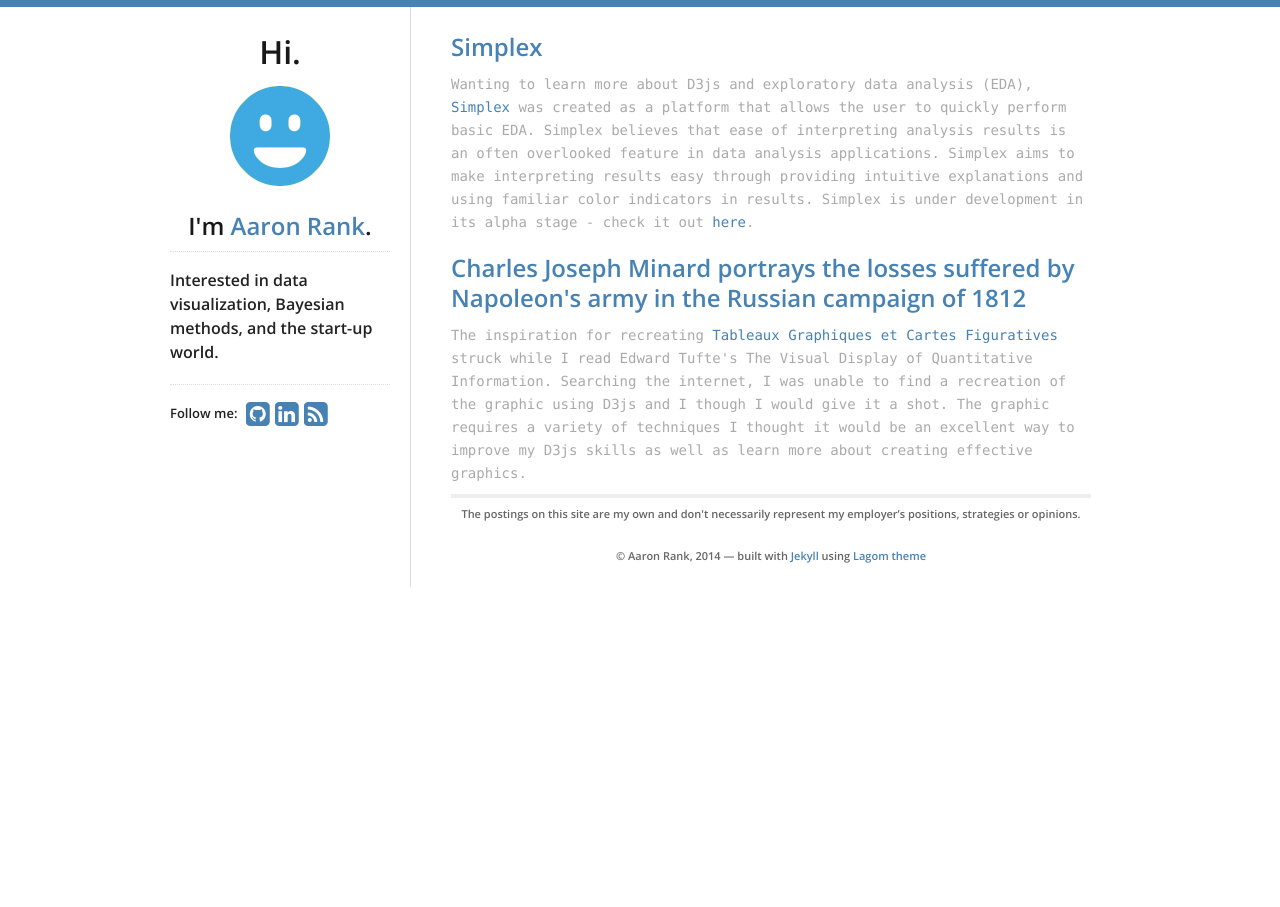
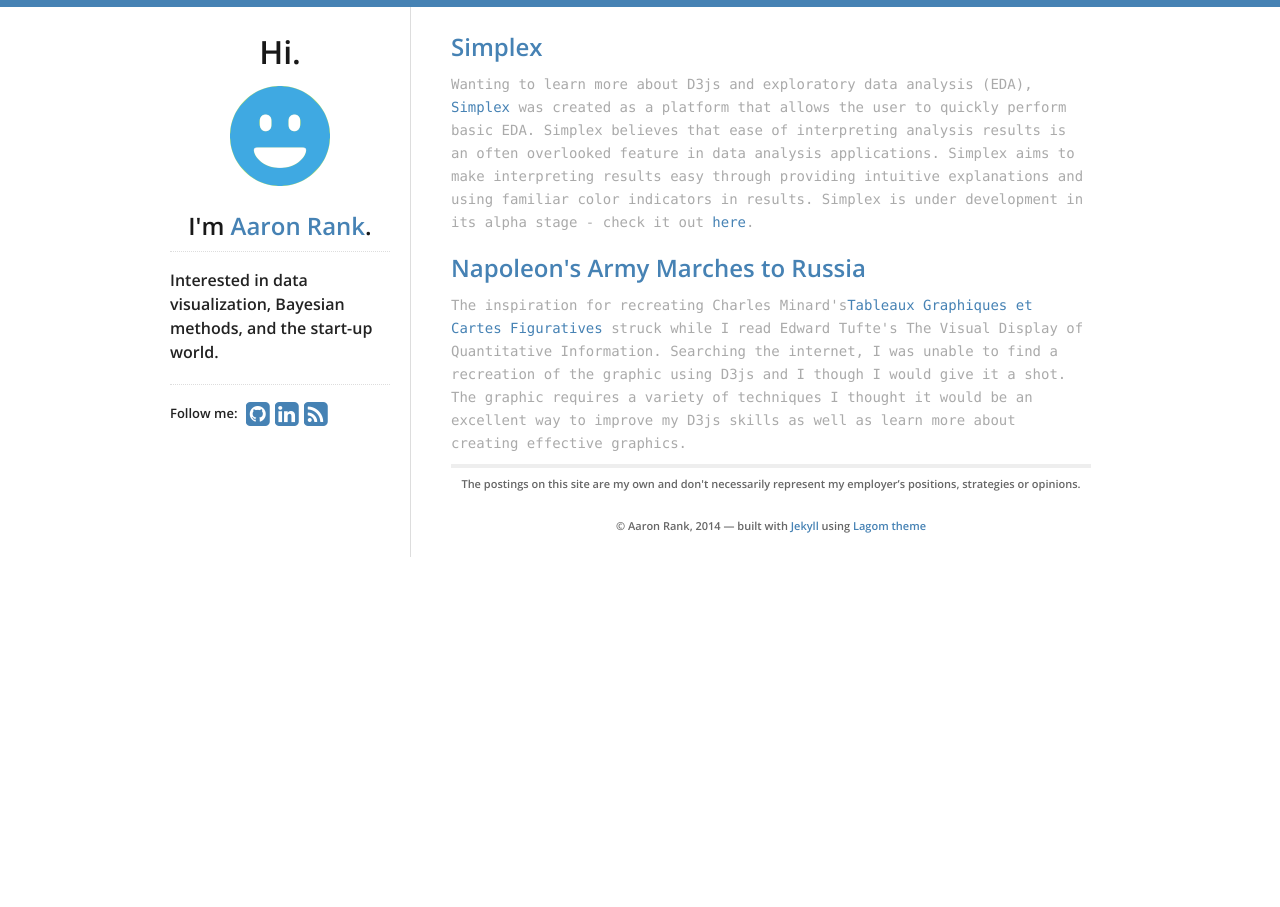
Before and after one commit to rankam/rankam.github.io, a Jekyll site: the page built from index.html, in a window 1280 px wide. Built offline with Jekyll 4.4.1, drawn with Linux system fonts in a browser that asks for light colours; nearby versions of some CDN libraries.

Commit message:
updated homepage

```diff
--- a/index.html
+++ b/index.html
@@ -10,9 +10,9 @@
 
   </ul>
 <p>
-  <h2><i class="icon-bookmark"></i><a href="www.aaronrank.com">Charles Joseph Minard portrays the losses suffered by Napoleon's army in the Russian campaign of 1812</a></h2>
+  <h2><i class="icon-bookmark"></i><a href="www.aaronrank.com">Napoleon's Army Marches to Russia</a></h2>
   <ul id="blog-posts" class="posts">
-          <li><span>The inspiration for recreating <a href="www.aaronrank.com">Tableaux Graphiques et Cartes Figuratives</a> struck while I read Edward Tufte's The Visual Display of Quantitative Information. Searching the internet, I was unable to find a recreation of the graphic using D3js and I though I would give it a shot. The graphic requires a variety of techniques I thought it would be an excellent way to improve my D3js skills as well as learn more about creating effective graphics.</li>
+          <li><span>The inspiration for recreating Charles Minard's<a href="www.aaronrank.com">Tableaux Graphiques et Cartes Figuratives</a> struck while I read Edward Tufte's The Visual Display of Quantitative Information. Searching the internet, I was unable to find a recreation of the graphic using D3js and I though I would give it a shot. The graphic requires a variety of techniques I thought it would be an excellent way to improve my D3js skills as well as learn more about creating effective graphics.</li>
 
   </ul>
 </div>
```
